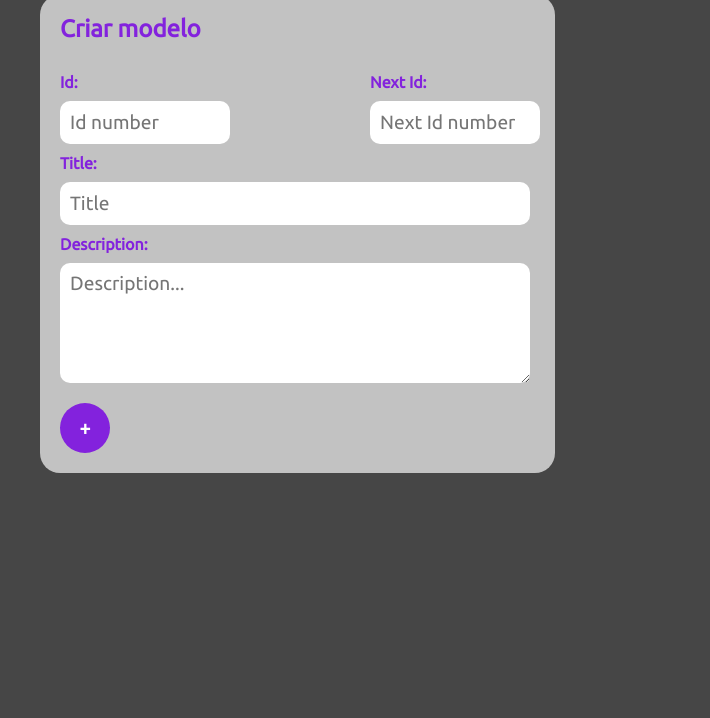
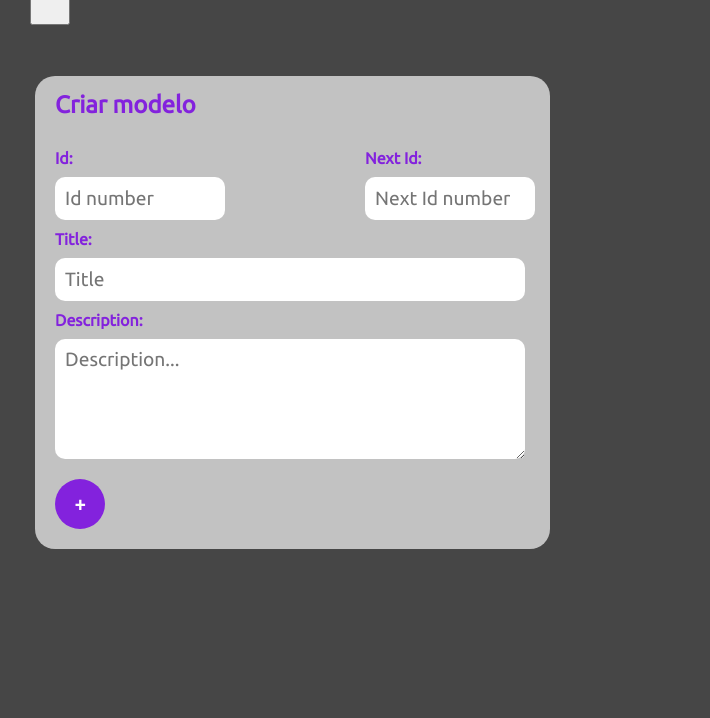
Before and after one commit to murilinhoPs/Narrative_Maker_json, an Electron app: page public/index.html in a window 710 px wide. Shown: the part 82-800 px from the top of the page. Drawn offline with Linux system fonts and the light colour scheme.

Commit message:
add mor fields

```diff
--- a/public/index.html
+++ b/public/index.html
@@ -24,18 +24,23 @@
   </head>
   <body>
     <h1 id="page_title">Hello Electron 2</h1>
+    <button id="mybutton" style="height: 40px; width: 40px"></button>
 
-    <form name="json_form" id="json_form">
-      <h2>Criar modelo</h2>
+    <div
+      name="json_form_read"
+      id="json_form_read"
+      style="display: none"
+    >
+      <h2 name="nome">Criar modelo</h2>
 
-      <div class="input_group">
+      <div class="input_group" name="grupo">
         <div class="input_block_group">
           <label for="json_id">Id:</label>
           <input
             type="number"
             id="json_id"
             placeholder="Id number"
-            required="required"
+            required=""
           />
         </div>
         <div class="input_block_group">
@@ -44,22 +49,22 @@
             type="number"
             id="json_next_text"
             placeholder="Next Id number"
-            required="required"
+            required=""
           />
         </div>
       </div>
 
-      <div class="input_block">
+      <div class="input_block" name="campo">
         <label for="json_title">Title:</label>
         <input
           type="text"
           id="json_title"
           placeholder="Title"
-          required="required"
+          required=""
         />
       </div>
 
-      <div class="input_block">
+      <div class="input_block" name="campo">
         <label for="json_description">Description:</label>
         <textarea
           placeholder="Description..."
@@ -69,15 +74,15 @@
         ></textarea>
       </div>
 
-      <div class="input_buttons">
-        <input
-          id="mybutton"
-          type="submit"
-          class="save"
-          onclick=""
-          value="+"
-        />
+      <div class="input_buttons" name="botoes">
+        <button id="add" class="save" onclick="CreateField()">
+          +
+        </button>
       </div>
+    </div>
+
+    <form name="json_form" id="json_form">
+      <div id="insert_here"></div>
     </form>
   </body>
 
--- a/src/components/forms/index.js
+++ b/src/components/forms/index.js
@@ -1,6 +1,4 @@
-document
-  .getElementById('mybutton')
-  .addEventListener('click', getData);
+// document.getElementById('add').addEventListener('click', CreateField);
 
 function getData() {
   var nome = document.getElementById('nomeid');
@@ -14,3 +12,20 @@ function getData() {
     });
   }
 }
+
+let counter = 0;
+
+function CreateField() {
+  counter++;
+
+  var newField = document
+    .getElementById('json_form_read')
+    .cloneNode(true);
+
+  newField.style.display = 'block';
+
+  var insert_here = document.getElementById('insert_here');
+  insert_here.parentNode.insertBefore(newField, insert_here);
+}
+
+window.onload = CreateField;
--- a/src/components/forms/styles.css
+++ b/src/components/forms/styles.css
@@ -1,10 +1,14 @@
 #json_form {
-  background-color: rgb(194, 194, 194);
+  padding-right: 15px;
+  margin: 5px;
+}
+#json_form_read {
+  padding-top: 15px;
+  margin-top: 50px;
   max-width: 500px;
-  padding-top: 20px;
   padding-right: 15px;
   border-radius: 20px;
-  margin: 10px;
+  background-color: rgb(194, 194, 194);
 }
 
 #json_form h2 {
@@ -74,8 +78,9 @@ textarea:focus {
   width: 90%;
 }
 
-#json_form #mybutton {
+#json_form #add {
   width: 50px;
   height: 50px;
   border-radius: 50px;
+  border: none;
 }
--- a/src/preload.js
+++ b/src/preload.js
@@ -1 +1 @@
-process.once('loaded', () => console.log('Application started'));
+process.once('loaded', () => console.log('App started'));
```
Also changed, not shown: .json, joguinhiClipPathNotebook.png (added).
